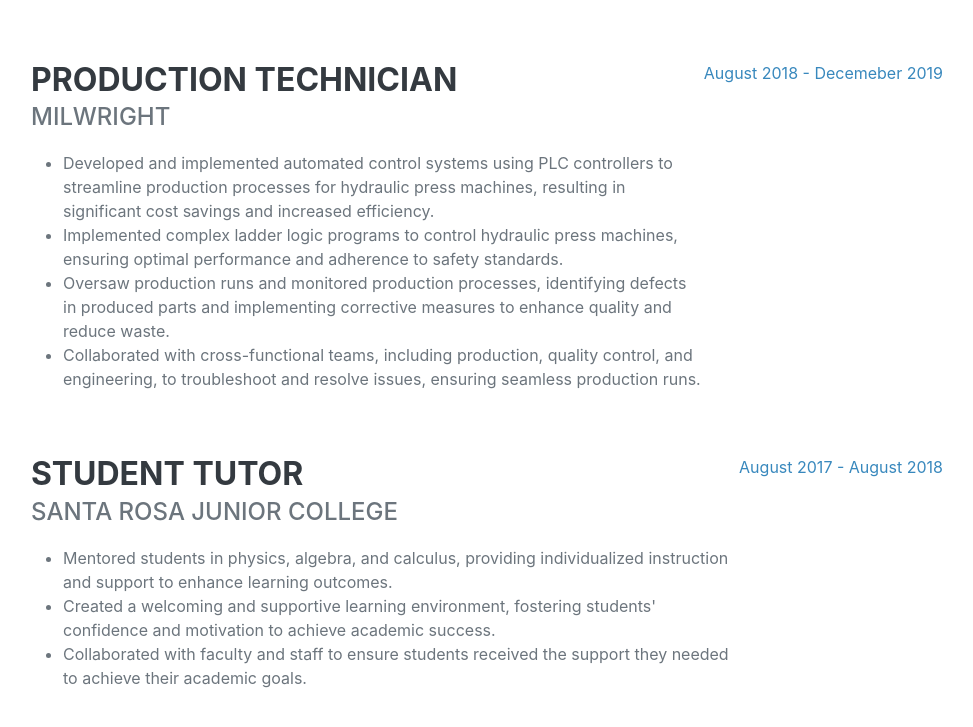
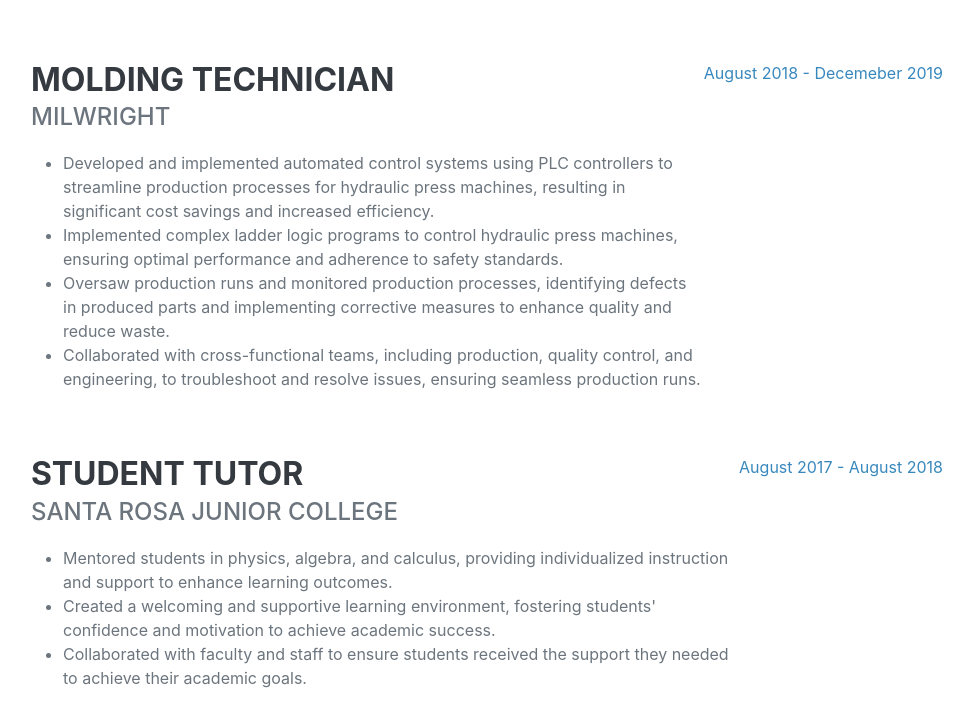
Before and after one commit to rrustyn/portfolio-website, a plain HTML site: page index.html in a window 1280 px wide. Shown: the part 1798-2525 px from the top of the page, without its empty margins (289-1262 px from the left). Drawn offline with nearby package versions, Linux system fonts and the light colour scheme; a web font is replaced by a local one.

Commit message:
change MILwright job title

```diff
--- a/index.html
+++ b/index.html
@@ -120,7 +120,7 @@
                 </div>
                 <div class="d-flex flex-column flex-md-row justify-content-between mb-5">
                     <div class="flex-grow-1">
-                        <h3 class="mb-0">Production Technician</h3>
+                        <h3 class="mb-0">Molding Technician</h3>
                         <div class="subheading mb-3">MILWright</div>
                         <ul>
                             <li>Developed and implemented automated control systems using PLC controllers to streamline
```
